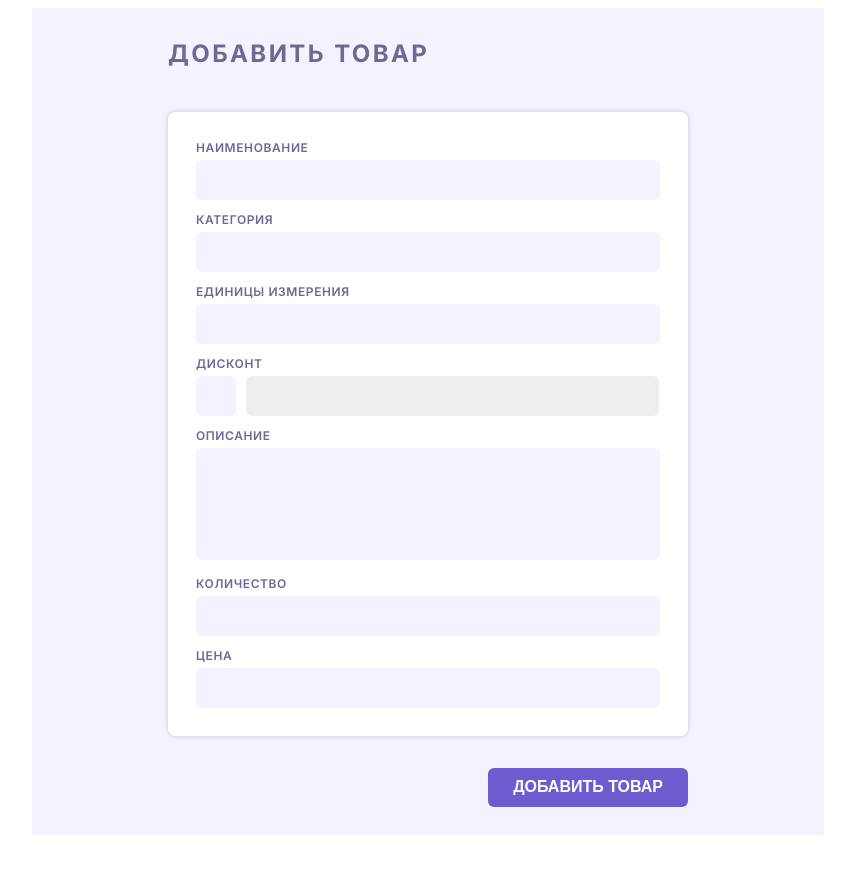
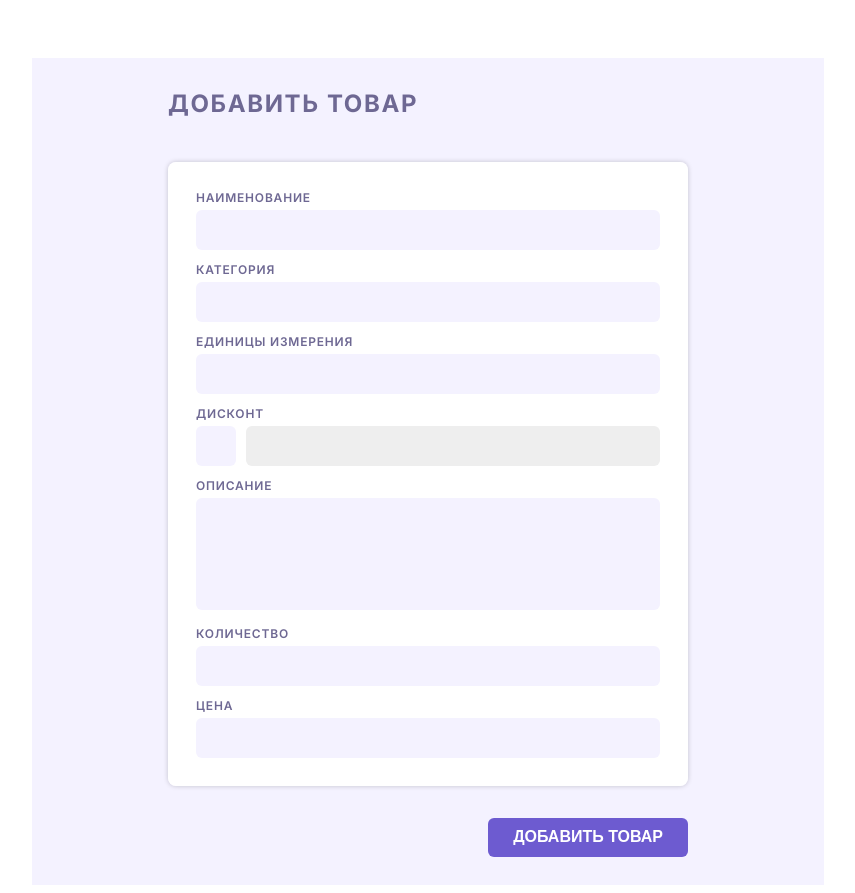
Before and after one commit to DariaZyuzina/CRM-ShopOnline, a plain HTML site: page index.html in a window 1280 px wide. Shown: the whole page, without its empty margins (212-1067 px from the left). Before the commit the page ends 843 px from the top, so only its background shows below. Drawn offline with Linux system fonts and the light colour scheme; files whose address does not match are found by name.

Commit message:
css form

```diff
--- a/index.html
+++ b/index.html
@@ -16,7 +16,8 @@
 </head>
 
 <body>
-    <section class="section section__form">
+    <div class="overlay">
+        <div class="section section__form">
             <form class="container container__form" name="addProd" action="https://jsonplaceholder.typicode.com/posts" method="post">
                 <p class="form__caption">Добавить товар</p>
                 <fieldset class="form__card">
@@ -29,14 +30,14 @@
                     <label class="card__title" for="units">Единицы измерения</label>
                     <input class="card__input" type="text" name="units" id="units" required>
 
-                <div class="checkbox">
                     <label class="card__title" for="discount">Дисконт</label>
-                    <input class="checkbox__input"  type="checkbox" name="discount" value="discount">
-                    <input class="card__input card__input_disabled" type="text" name="discount" id="discount" disabled required>
+                    <div class="card__two-column">
+                        <input class="checkbox__input"  type="checkbox" aria-label="Добавить скидку">
+                        <input class="card__input" type="text" name="discount" id="discount" disabled required>
                     </div>
 
                     <label class="card__title" for="description">Описание</label>
-                <textarea class="card__input card__input_textarea" name="description" id="description" required></textarea>
+                    <textarea class="card__input card__input_textarea" name="description" id="description" rows="5" required></textarea>
 
                     <label class="card__title" for="count">Количество</label>
                     <input class="card__input" type="number" name="count" id="count" min="1" required>
@@ -46,7 +47,8 @@
                 </fieldset>
                 <button  class="form__btn" type="submit">Добавить товар</button>
             </form>
-    </section>
+        </div>
+    </div>
 </body>
 
 </html>
--- a/style/checkbox.css
+++ b/style/checkbox.css
@@ -1,11 +1,13 @@
-.checkbox {
+.card__two-column {
     position: relative;
-    display: block;
+    padding: 0 0 0 50px;
     margin-bottom: 12px;
 }
 
 .checkbox__input {
     position: absolute;
+    top: 0;
+    left: 0;
     -webkit-appearance: none;
     -moz-appearance: none;
     appearance: none;
--- a/style/global.css
+++ b/style/global.css
@@ -13,10 +13,10 @@ body {
     min-width: 320px;
     min-height: 100vh;
     font-family: Inter, sans-serif;
+    font-size: 16px;
 }
 
-img,
-svg {
+img {
     max-width: 100%;
     max-height: 100%;
     height: auto;
@@ -40,11 +40,7 @@ ul {
     margin: 0;
 }
 
-h1,
-h2,
-h3,
 p,
-figure,
 fieldset {
     margin: 0;
 }
--- a/style/style.css
+++ b/style/style.css
@@ -17,6 +17,10 @@
         url("../font/Inter-Bold.woff") format("woff");
     font-weight: 700;
     font-display: swap;
+}
+
+.overlay {
+    padding-top: 50px;
 }
 
 .container {
@@ -41,7 +45,7 @@
     font-weight: 700;
     font-size: 24px;
     line-height: 1.2;
-    letter-spacing: 0.1em;
+    letter-spacing: 1.6px;
     text-transform: uppercase;
     color: #6E6893;
     margin-bottom: 43px;
@@ -61,7 +65,7 @@
     font-weight: 600;
     font-size: 12px;
     line-height: 1.25;
-    letter-spacing: 0.05em;
+    letter-spacing: 0.8px;
     text-transform: uppercase;
     color: #6E6893;
     margin-bottom: 5px;
@@ -72,8 +76,9 @@
     background-color: #F4F2FF;
     border: none;
     border-radius: 6px;
-    height: 40px;
-    padding: 10px;
+    font-size: 15px;
+    line-height: 1.2;
+    padding: 11px;
     margin-bottom: 12px;
 }
 
@@ -87,11 +92,8 @@
     outline: 0;
     outline-offset: 0;
 }
-.card__input_disabled {
-    width: 89%;
-    margin-left: 50px;
-}
-.card__input_disabled[disabled] {
+
+.card__input[disabled] {
     background-color: #EEEEEE;
 }
 
```
Lines whose indentation alone changed are shown as unchanged.
